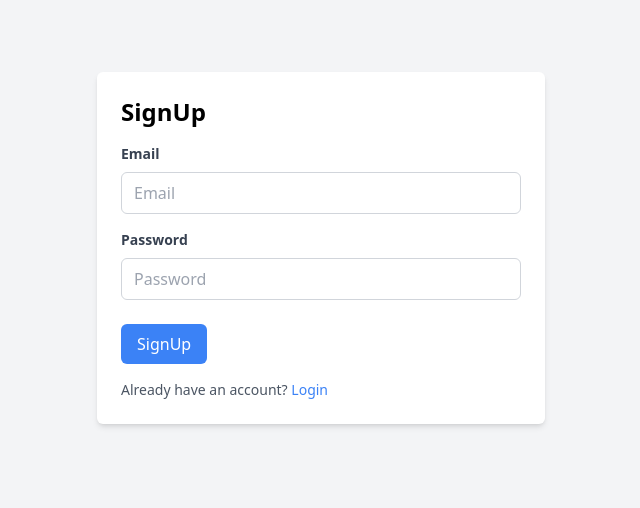
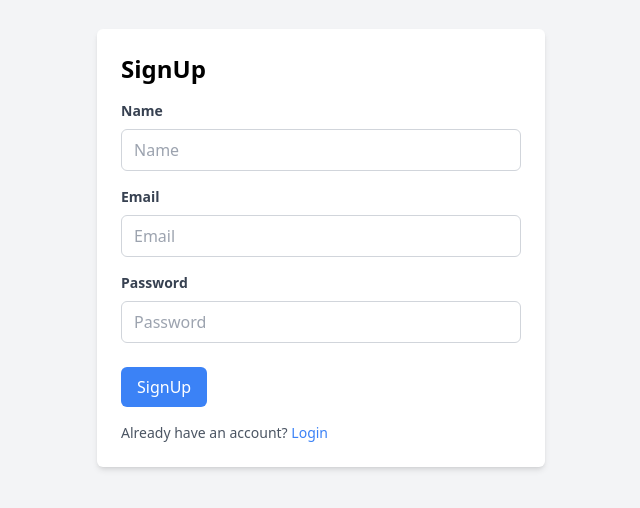
Before and after one commit to Archan9/rupeek-hackathon, a React (Create React App) app in the folder Frontend/p2p_portal/: page /SignUp in a window 1280 px wide. Shown: the part 152-660 px from the top of the page, without its empty margins (319-959 px from the left). Built offline with nearby package versions, Linux system fonts and the light colour scheme.

Commit message:
Name added

```diff
--- a/Frontend/p2p_portal/src/Component/SignUp.js
+++ b/Frontend/p2p_portal/src/Component/SignUp.js
@@ -5,9 +5,10 @@ import {Link} from 'react-router-dom'
 export default function SignUp() {
   const [email, setEmail] = useState('');
   const [password, setPassword] = useState('');
+  const [name, setName] = useState('');
 
   const handleSignup = () => {
-    console.log(email, password);
+    console.log(name, email, password);
   };
 
   return (
@@ -15,6 +16,22 @@ export default function SignUp() {
       <div className="max-w-md w-full p-6 bg-white rounded-md shadow-md">
         <h2 className="text-2xl font-semibold mb-4">SignUp</h2>
         <form>
+        <div className="mb-4">
+            <label
+              htmlFor="name"
+              className="block text-gray-700 text-sm font-bold mb-2"
+            >
+              Name
+            </label>
+            <input
+              type="name"
+              value={name}
+              className="w-full px-3 py-2 border border-gray-300 rounded-md focus:outline-none focus:border-blue-500"
+              onChange={(e) => setName(e.target.value)}
+              placeholder="Name"
+            />
+          </div>
+
           <div className="mb-4">
             <label
               htmlFor="email"
```
